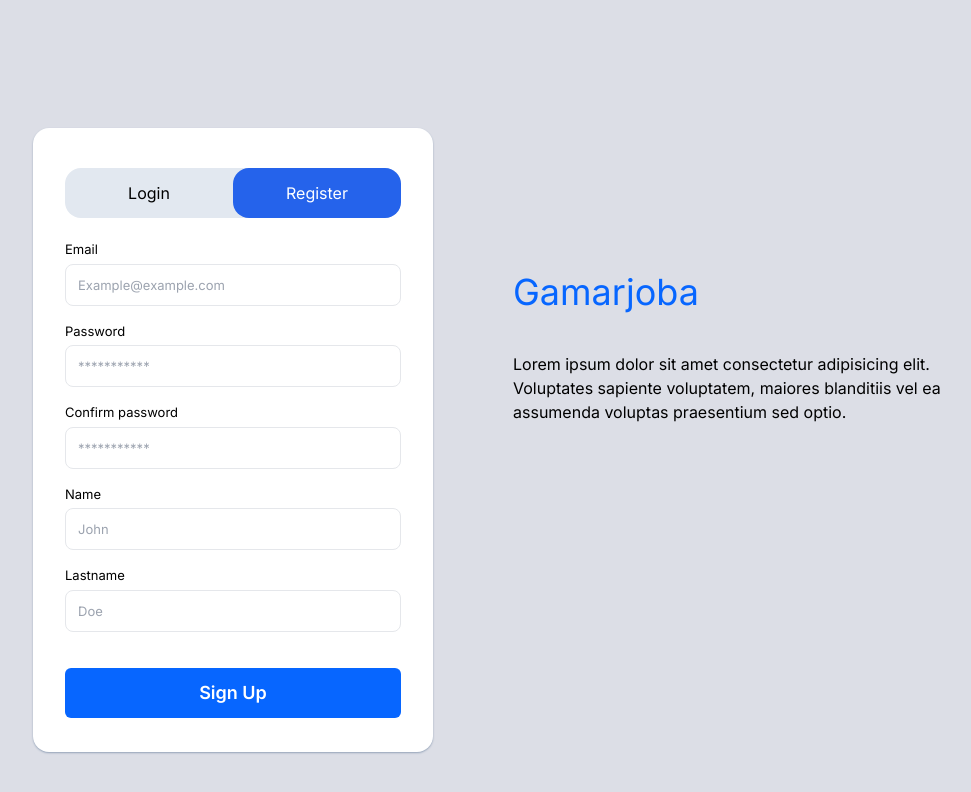
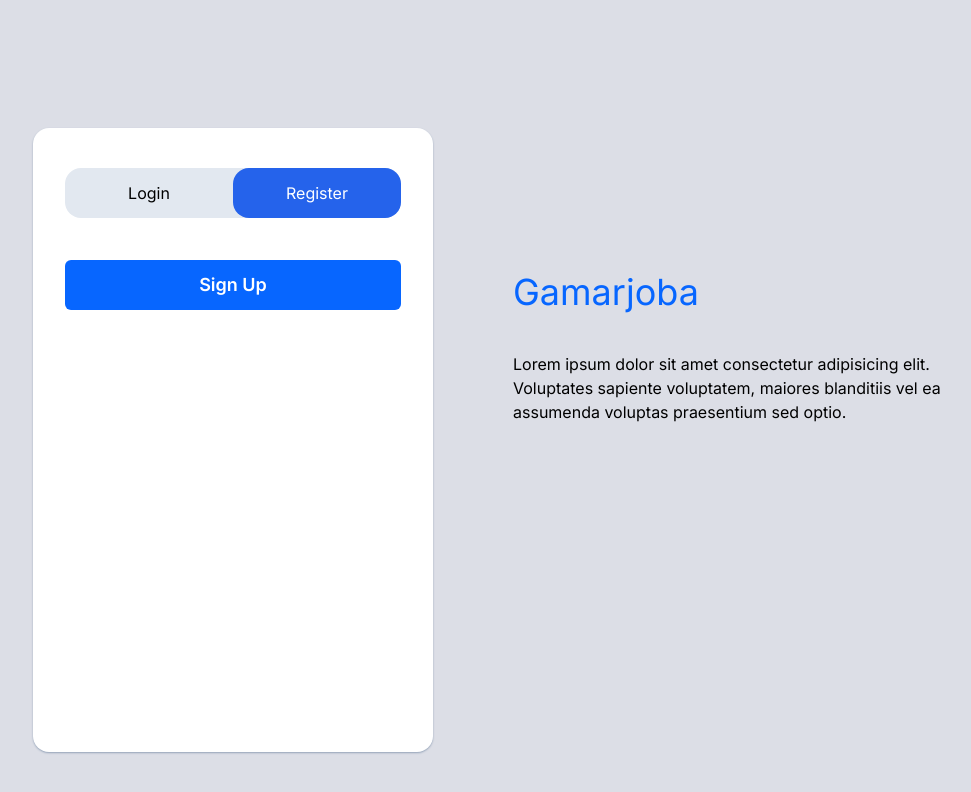
Before and after one commit to Iliatsiklauri/SocialMediaFront, a Next.js app: page /auth in a window 1280 px wide. Shown: the top 792 px of the page, without its empty margins (127-1098 px from the left). Built offline with nearby package versions, Linux system fonts and the light colour scheme.

Commit message:
reconstruction

```diff
--- a/app/(pages)/auth/page.tsx
+++ b/app/(pages)/auth/page.tsx
@@ -1,18 +1,12 @@
 import AuthModal from '@/app/components/AuthModal/Modal/AuthModal';
+import WelcomeText from '@/app/components/WelcomeText/WelcomeText';
 import Image from 'next/image';
 
 export default function page() {
   return (
     <div className="bg-[#dcdee6] w-full min-h-screen flex items-start justify-between px-40 pt-32 relative">
       <AuthModal />
-      <div className="flex flex-col gap-10 w-1/2">
-        <h1 className="text-4xl text-[#0766ff] pt-36">Gamarjoba</h1>
-        <p>
-          Lorem ipsum dolor sit amet consectetur adipisicing elit. Voluptates
-          sapiente voluptatem, maiores blanditiis vel ea assumenda voluptas
-          praesentium sed optio.
-        </p>
-      </div>
+      <WelcomeText />
     </div>
   );
 }
--- a/app/(pages)/profile/[id]/page.tsx
+++ b/app/(pages)/profile/[id]/page.tsx
@@ -1,5 +1,7 @@
+import { checkQookie } from '@/app/utils/auth.utils';
 import React from 'react';
 
 export default function page({ params }: { params: { id: string } }) {
+  checkQookie();
   return <div>{params.id}</div>;
 }
--- a/app/api/auth/auth.api.ts
+++ b/app/api/auth/auth.api.ts
@@ -1,4 +1,5 @@
 import { loginType, signUpType } from '@/app/types/authentication/auth.types';
+import { setCookie } from 'cookies-next';
 import { babelIncludeRegexes } from 'next/dist/build/webpack-config';
 
 const SIGN_UP_URL = 'http://localhost:4000/auth/sign-up';
@@ -16,9 +17,9 @@ export async function signup(signUpType: signUpType) {
 
     if (!res.ok) {
       let error = await res.json();
-      console.log(error);
       return error;
     }
+
     return 'User registered successfully';
   } catch (er) {
     console.log(`error cought in catch ${er}`);
@@ -38,10 +39,11 @@ export async function logIn(loginType: loginType) {
     const data = await res.json();
 
     if (!res.ok) {
-      console.log(data);
       return data;
     }
-    console.log(data.accessToken);
+
+    setCookie('AccessToken', data.accessToken);
+
     return data.accessToken;
   } catch (er) {
     console.log(er);
--- a/app/components/AuthModal/SignInInputs/SignInInputs.tsx
+++ b/app/components/AuthModal/SignInInputs/SignInInputs.tsx
@@ -6,7 +6,6 @@ import {
   logInSchema,
   loginType,
 } from '@/app/types/authentication/auth.types';
-import { onSignIn } from '@/app/utils/auth.utils';
 import SubmitButton from '../SubmitButton/SubmitButton';
 
 export default function SignInInputs({ auth, setAuth }: changeAuthButton) {
@@ -17,55 +16,14 @@ export default function SignInInputs({ auth, setAuth }: changeAuthButton) {
   } = useForm<loginType>({
     resolver: yupResolver(logInSchema),
   });
+
+  const handleSignIn = async (data: loginType) => {};
+
   return (
     <form
       className="flex items-center justify-center flex-col gap-4 w-full flex-shrink-0"
-      onSubmit={handleSubmit(onSignIn)}
+      onSubmit={handleSubmit(handleSignIn)}
     >
-      <div className="w-full flex items-start justify-center flex-col gap-1 relative">
-        <label htmlFor="email" className="text-[13px]">
-          Email
-        </label>
-        <input
-          type="text"
-          id="email"
-          className={`
-            h-[42px] rounded-lg w-full border-[1px] text-[13px] px-3  ${
-              !errors.email
-                ? 'focus:outline-blue-600'
-                : 'border-[2px] border-[#CD2C2C] outline-none'
-            } `}
-          placeholder="Example@example.com"
-          {...register('email')}
-        />
-        {errors.email && (
-          <p className="absolute text-red-400 right-0 bottom-[-17px] text-[11px]">
-            {errors.email?.message}
-          </p>
-        )}
-      </div>
-      <div className="w-full flex items-start justify-center flex-col gap-1 relative">
-        <label htmlFor="password" className="text-[13px]">
-          Password
-        </label>
-        <input
-          type="password"
-          id="password"
-          className={`
-            h-[42px] rounded-lg w-full border-[1px] text-[13px] px-3  ${
-              !errors.password
-                ? 'focus:outline-blue-600'
-                : 'border-[2px] border-[#CD2C2C] outline-none'
-            } `}
-          {...register('password')}
-          placeholder="***********"
-        />
-        {errors.password && (
-          <p className="absolute text-red-400 right-0 bottom-[-17px] text-[11px]">
-            {errors.password?.message}
-          </p>
-        )}
-      </div>
       <SubmitButton auth={auth} setAuth={setAuth} />
     </form>
   );
--- a/app/components/AuthModal/SignUpInputs/SignUpInputs.tsx
+++ b/app/components/AuthModal/SignUpInputs/SignUpInputs.tsx
@@ -1,4 +1,4 @@
-import React from 'react';
+import React, { useState } from 'react';
 import { useForm } from 'react-hook-form';
 import { yupResolver } from '@hookform/resolvers/yup';
 import {
@@ -6,8 +6,6 @@ import {
   SignUpSchema,
   signUpType,
 } from '@/app/types/authentication/auth.types';
-import { onSignUp } from '@/app/utils/auth.utils';
-import { error } from 'console';
 import SubmitButton from '../SubmitButton/SubmitButton';
 
 export default function SignUpInputs({ auth, setAuth }: changeAuthButton) {
@@ -18,129 +16,14 @@ export default function SignUpInputs({ auth, setAuth }: changeAuthButton) {
   } = useForm<signUpType>({
     resolver: yupResolver(SignUpSchema),
   });
+
+  const handleSignUp = async (data: signUpType) => {};
+
   return (
     <form
-      className={`w-full flex flex-col gap-4 items-center justify-center flex-shrink-0`}
-      onSubmit={handleSubmit(onSignUp)}
+      className="w-full flex flex-col gap-4 items-center justify-center flex-shrink-0"
+      onSubmit={handleSubmit(handleSignUp)}
     >
-      <div className="w-full flex items-start justify-center flex-col gap-1 relative">
-        <label htmlFor="email" className="text-[13px]">
-          Email
-        </label>
-        <input
-          type="email"
-          id="email"
-          className={`
-           h-[42px] rounded-lg w-full border-[1px] text-[13px] px-3  ${
-             !errors.email
-               ? 'focus:outline-blue-600'
-               : 'border-[2px] border-[#CD2C2C] outline-none'
-           } `}
-          placeholder="Example@example.com"
-          {...register('email')}
-        />
-        {errors.email && (
-          <p className="absolute text-red-400 right-0 bottom-[-17px] text-[11px]">
-            {errors.email?.message}
-          </p>
-        )}
-      </div>
-      <div
-        className={`w-full flex items-start justify-center flex-col gap-1 relative`}
-      >
-        <label htmlFor="password" className="text-[13px]">
-          Password
-        </label>
-        <input
-          type="password"
-          id="password"
-          className={`
-            h-[42px] rounded-lg w-full border-[1px] text-[13px] px-3  ${
-              !errors.password
-                ? 'focus:outline-blue-600'
-                : 'border-[2px] border-[#CD2C2C] outline-none'
-            } `}
-          {...register('password')}
-          placeholder="***********"
-        />
-        {errors.password && (
-          <p className="absolute text-red-400 right-0 bottom-[-17px] text-[11px]">
-            {errors.password?.message}
-          </p>
-        )}
-      </div>
-      <div
-        className={`w-full flex items-start justify-center flex-col gap-1 relative`}
-      >
-        <label htmlFor="Confirm_password" className="text-[13px]">
-          Confirm password
-        </label>
-        <input
-          type="password"
-          id="Confirm_password"
-          className={`
-            h-[42px] rounded-lg w-full border-[1px] text-[13px] px-3  ${
-              !errors.confirm_password
-                ? 'focus:outline-blue-600'
-                : 'border-[2px] border-[#CD2C2C] outline-none'
-            } `}
-          {...register('confirm_password')}
-          placeholder="***********"
-        />
-        {errors.confirm_password && (
-          <p className="absolute text-red-400 right-0 bottom-[-17px] text-[11px]">
-            {errors.confirm_password?.message}
-          </p>
-        )}
-      </div>
-      <div
-        className={`w-full flex items-start justify-center flex-col gap-1 relative`}
-      >
-        <label htmlFor="name" className="text-[13px]">
-          Name
-        </label>
-        <input
-          type="text"
-          id="name"
-          className={`
-            h-[42px] rounded-lg w-full border-[1px] text-[13px] px-3  ${
-              !errors.name
-                ? 'focus:outline-blue-600'
-                : 'border-[2px] border-[#CD2C2C] outline-none'
-            } `}
-          {...register('name')}
-          placeholder="John"
-        />
-        {errors.name && (
-          <p className="absolute text-red-400 right-0 bottom-[-17px] text-[11px]">
-            {errors.name?.message}
-          </p>
-        )}
-      </div>
-      <div
-        className={`w-full flex items-start justify-center flex-col gap-1 relative`}
-      >
-        <label htmlFor="lastname" className="text-[13px]">
-          Lastname
-        </label>
-        <input
-          type="text"
-          id="lastname"
-          className={`
-            h-[42px] rounded-lg w-full border-[1px] text-[13px] px-3  ${
-              !errors.lastname
-                ? 'focus:outline-blue-600'
-                : 'border-[2px] border-[#CD2C2C] outline-none'
-            } `}
-          {...register('lastname')}
-          placeholder="Doe"
-        />
-        {errors.lastname && (
-          <p className="absolute text-red-400 right-0 bottom-[-17px] text-[11px]">
-            {errors.lastname?.message}
-          </p>
-        )}
-      </div>
       <SubmitButton auth={auth} setAuth={setAuth} />
     </form>
   );
--- /dev/null
+++ b/app/components/WelcomeText/WelcomeText.tsx
@@ -0,0 +1,14 @@
+import React from 'react';
+
+export default function WelcomeText() {
+  return (
+    <div className="flex-col gap-10 w-1/2 hidden lg:flex">
+      <h1 className="text-4xl text-[#0766ff] pt-36">Gamarjoba</h1>
+      <p>
+        Lorem ipsum dolor sit amet consectetur adipisicing elit. Voluptates
+        sapiente voluptatem, maiores blanditiis vel ea assumenda voluptas
+        praesentium sed optio.
+      </p>
+    </div>
+  );
+}
--- a/app/page.tsx
+++ b/app/page.tsx
@@ -1,3 +1,6 @@
+import { checkQookie } from './utils/auth.utils';
+
 export default function Home() {
+  checkQookie();
   return <div></div>;
 }
--- a/app/types/authentication/auth.types.ts
+++ b/app/types/authentication/auth.types.ts
@@ -1,3 +1,4 @@
+import { FieldErrors, UseFormRegister } from 'react-hook-form';
 import * as yup from 'yup';
 
 export type signUpType = {
--- a/app/utils/auth.utils.ts
+++ b/app/utils/auth.utils.ts
@@ -1,9 +1,15 @@
-import { logIn, signup } from '../api/auth/auth.api';
-import { loginType, signUpType } from '../types/authentication/auth.types';
+import { getCookie, setCookie } from 'cookies-next';
+import { redirect } from 'next/navigation';
 
-export const onSignUp = (data: signUpType) => {
-  signup(data);
-};
-export const onSignIn = (data: loginType) => {
-  logIn(data);
-};
+export const inputs = [
+  'email',
+  'password',
+  'confirm_password',
+  'name',
+  'lastname',
+];
+
+export function checkQookie() {
+  const cookie = getCookie('AccessToken');
+  if (!cookie) redirect('/auth');
+}
```
